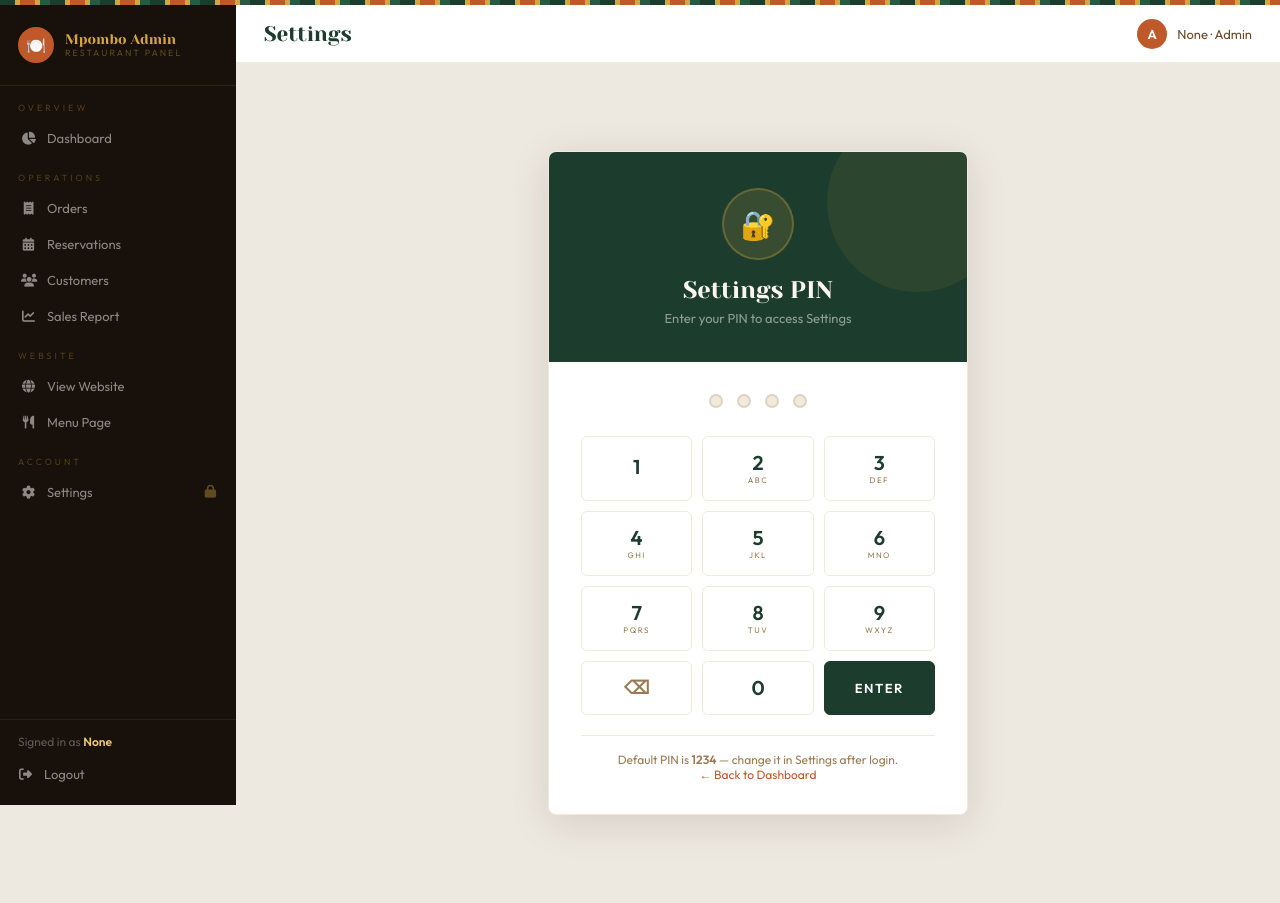
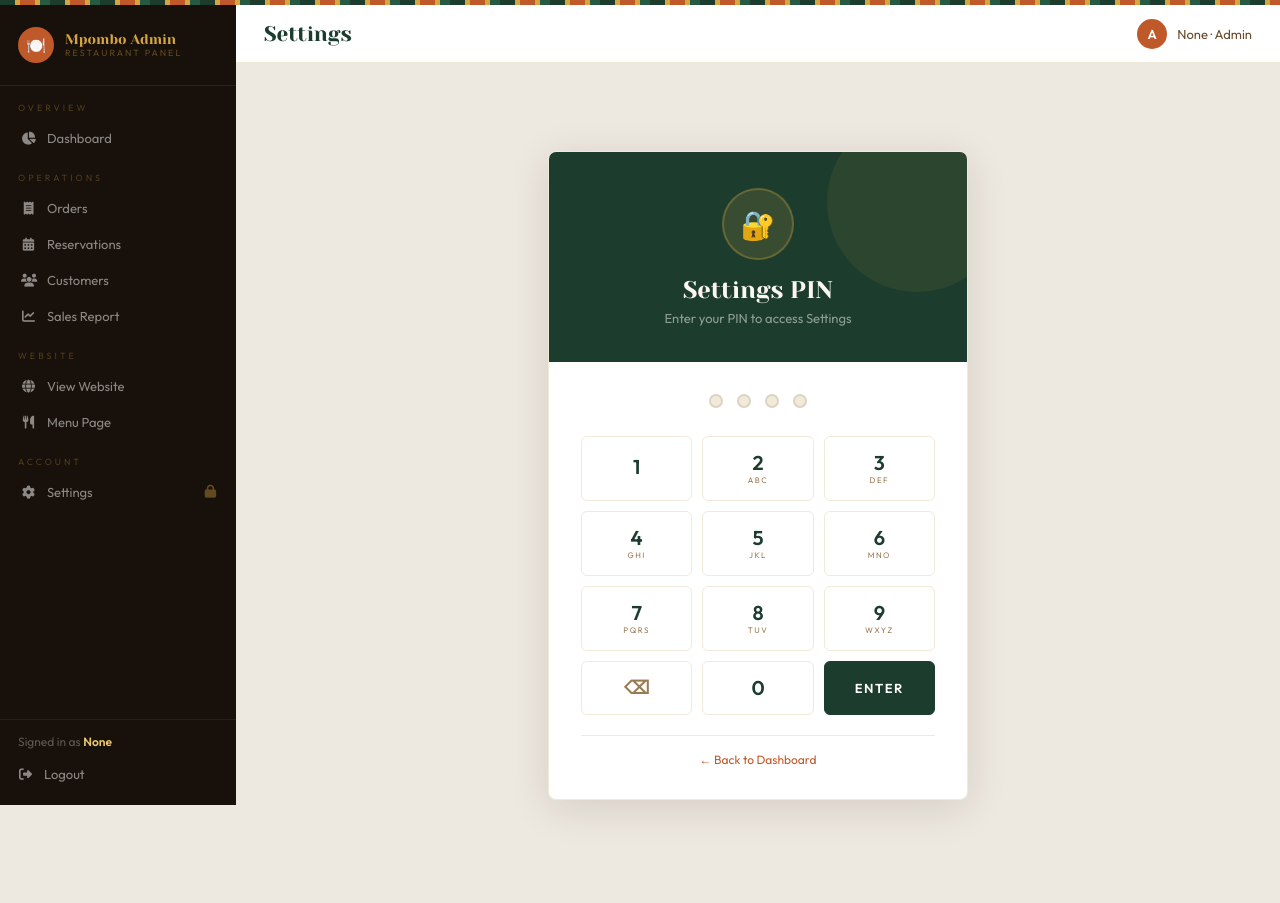
Before and after one commit to sharifkiyimba/mpombo, a Flask app: template templates/admin/settings_pin.html in a window 1280 px wide. After the commit the page ends 811 px from the top, so only its background shows below. Run offline with Flask 3, Linux system fonts and the light colour scheme; the template is opened without the code that fills it, so the values that code supplies are empty; some libraries are stand-ins or nearby versions.

```diff
--- a/templates/admin/settings_pin.html
+++ b/templates/admin/settings_pin.html
@@ -124,7 +124,7 @@
       </div>
 
       <div class="pin-hint">
-        Default PIN is <strong>1234</strong> — change it in Settings after login.<br>
+
         <a onclick="goBack()">← Back to Dashboard</a>
       </div>
     </div>
```
